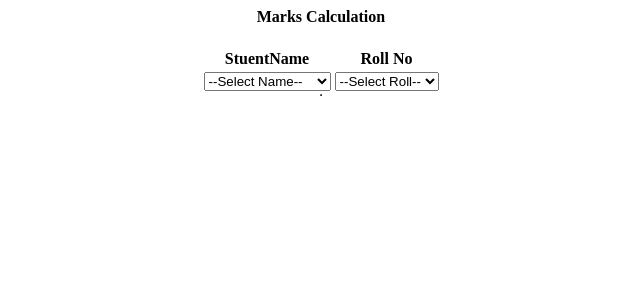
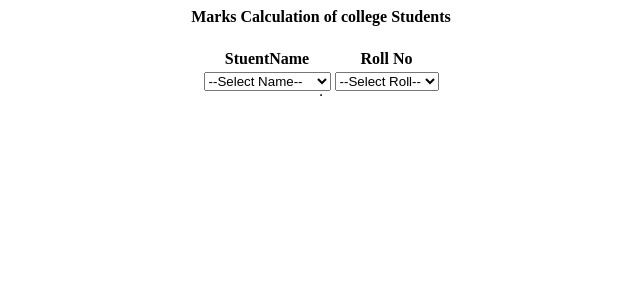
Before and after one commit to sandip-tulassi/sandip-tulassitechpvt, a PHP site: page / in a window 1280 px wide. Shown: the top 300 px of the page, without its empty margins (319-959 px from the left). Run offline with PHP 8.4, Linux system fonts and the light colour scheme; data comes from the database, SQL or seed files in the repository.

Commit message:
Header Change
Little changes

```diff
--- a/index.php
+++ b/index.php
@@ -159,7 +159,7 @@
 </head>
 <body>
 	<center>
-	<h4>Marks Calculation</h4>
+	<h4>Marks Calculation of college Students</h4>
 	<form method="post" action="savemarks.php">
 	<table>
 	<tr><th>StuentName</th><th>Roll No</th></tr>
```
